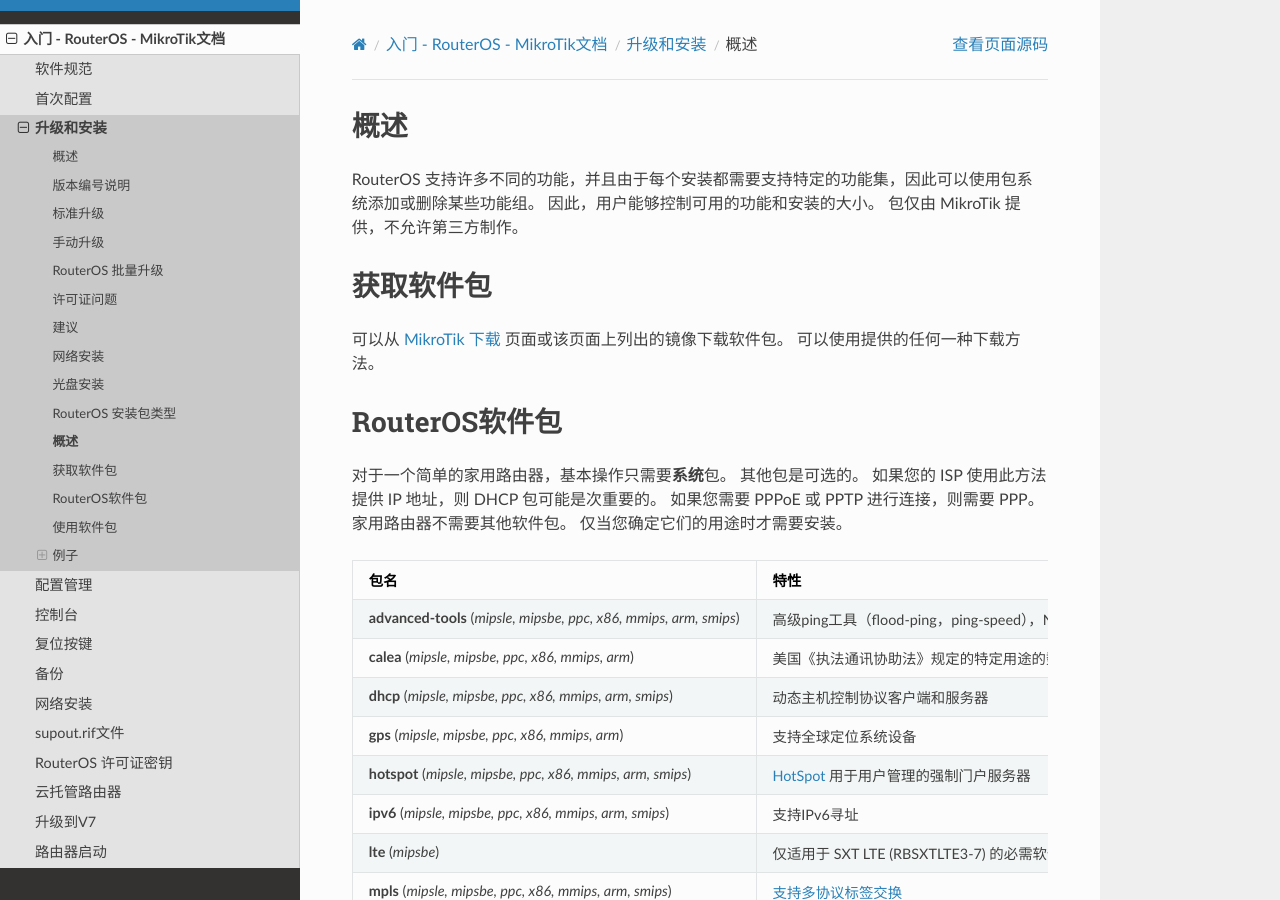
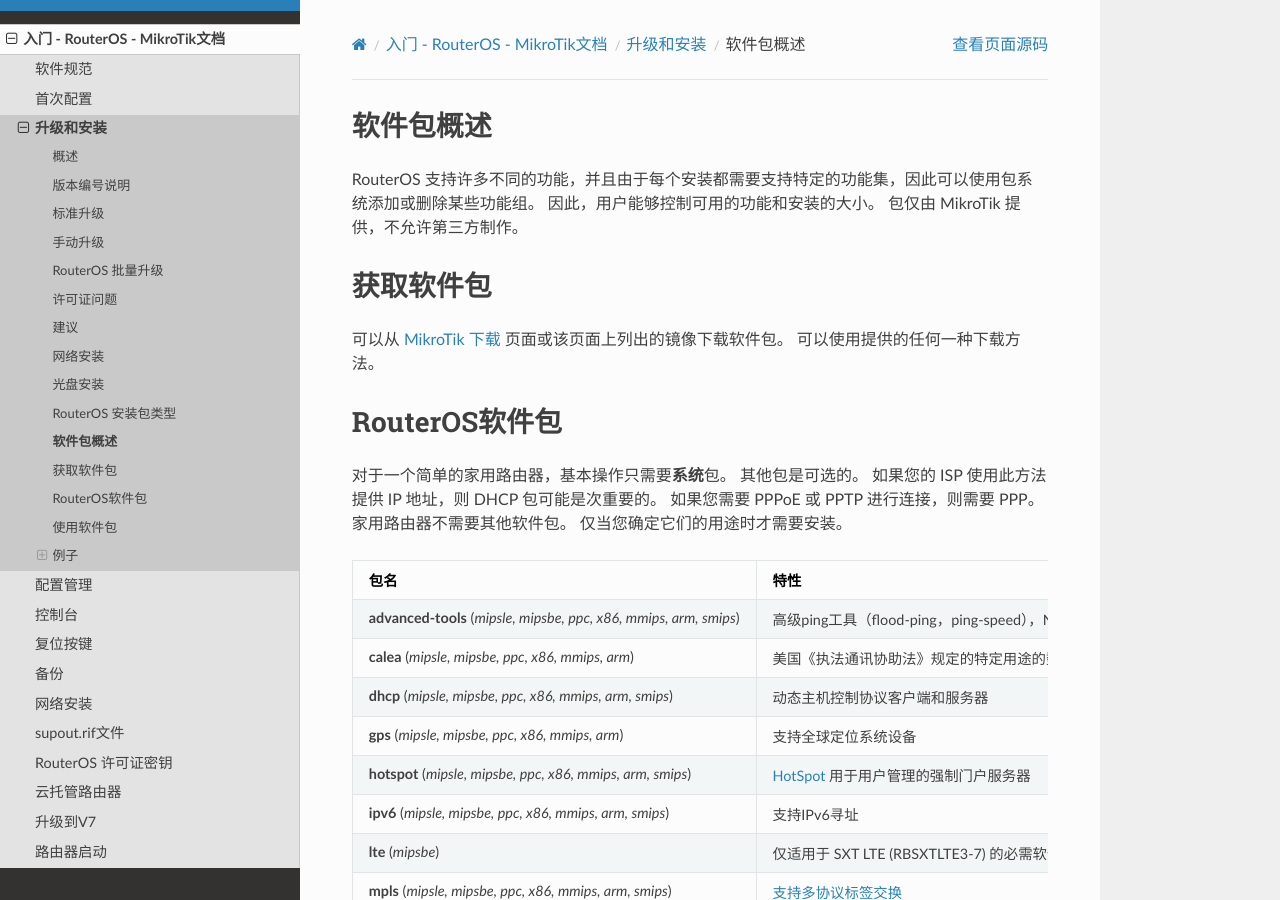
Before and after one commit to be-engineer/MikroTik-doc-cn, a Sphinx documentation site: the page built from source/Getting_started/Upgrading_and_installation/Packages.md, in a window 1280 px wide and 900 px high. Built offline with Sphinx 7.4.7 and the Read the Docs theme 2.0.0, drawn with Linux system fonts in a browser that asks for light colours; pages that are not in the unit, such as notebooks, are missing from menus.

Commit message:
Update Packages.md

```diff
--- a/source/Getting_started/Upgrading_and_installation/Packages.md
+++ b/source/Getting_started/Upgrading_and_installation/Packages.md
@@ -1,4 +1,4 @@
-## 概述
+## 软件包概述
 
 RouterOS 支持许多不同的功能，并且由于每个安装都需要支持特定的功能集，因此可以使用包系统添加或删除某些功能组。 因此，用户能够控制可用的功能和安装的大小。 包仅由 MikroTik 提供，不允许第三方制作。
 
```
